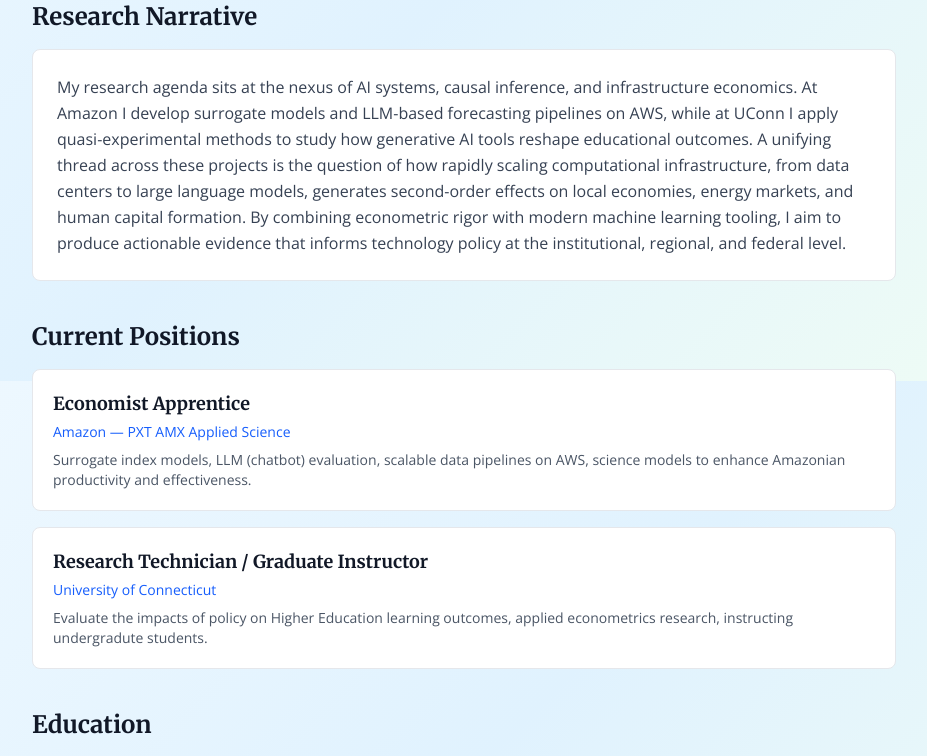
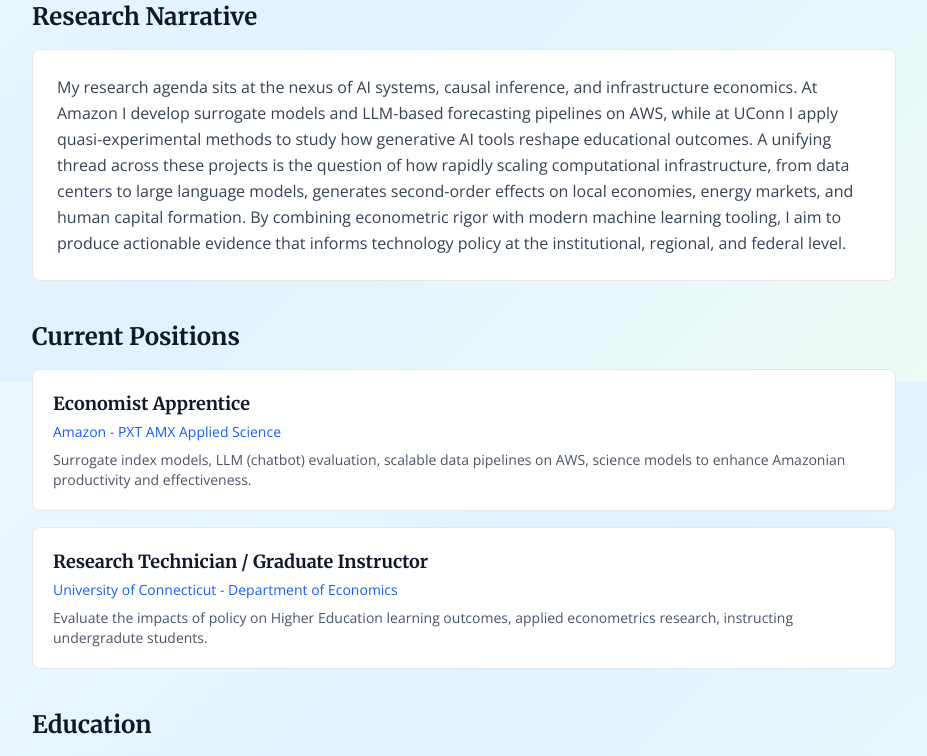
Before and after one commit to adampattersonct/personal-website, a Next.js app: page /about in a window 1280 px wide. Shown: the part 419-1175 px from the top of the page, without its empty margins (176-1103 px from the left). Built offline with nearby package versions, Linux system fonts and the light colour scheme.

Commit message:
Updated information on current role

```diff
--- a/app/about/page.tsx
+++ b/app/about/page.tsx
@@ -64,14 +64,14 @@ export default function AboutPage() {
         <div className="space-y-4">
           <div className="bg-white dark:bg-slate-800 rounded-lg border border-gray-200 dark:border-slate-700 p-5">
             <h3 className="font-semibold text-lg mb-1">Economist Apprentice</h3>
-            <p className="text-blue-600 dark:text-blue-400 text-sm mb-2">Amazon — PXT AMX Applied Science </p>
+            <p className="text-blue-600 dark:text-blue-400 text-sm mb-2">Amazon - PXT AMX Applied Science  </p>
             <p className="text-gray-600 dark:text-gray-400 text-sm">
               Surrogate index models, LLM (chatbot) evaluation, scalable data pipelines on AWS, science models to enhance Amazonian productivity and effectiveness.
             </p>
           </div>
           <div className="bg-white dark:bg-slate-800 rounded-lg border border-gray-200 dark:border-slate-700 p-5">
             <h3 className="font-semibold text-lg mb-1">Research Technician / Graduate Instructor</h3>
-            <p className="text-blue-600 dark:text-blue-400 text-sm mb-2">University of Connecticut</p>
+            <p className="text-blue-600 dark:text-blue-400 text-sm mb-2">University of Connecticut - Department of Economics </p>
             <p className="text-gray-600 dark:text-gray-400 text-sm">
               Evaluate the impacts of policy on Higher Education learning outcomes, applied econometrics research, instructing undergradute students.
             </p>
```
